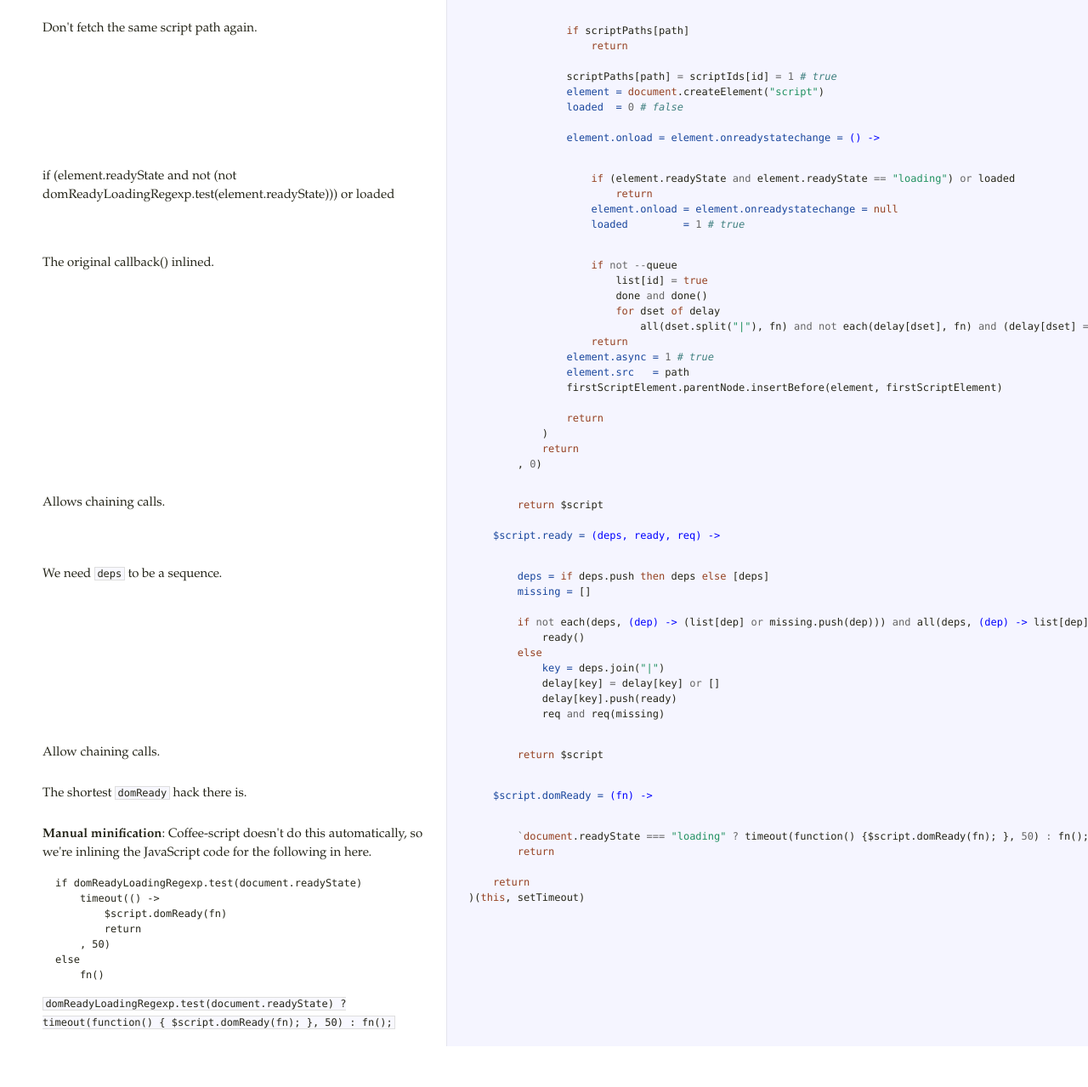
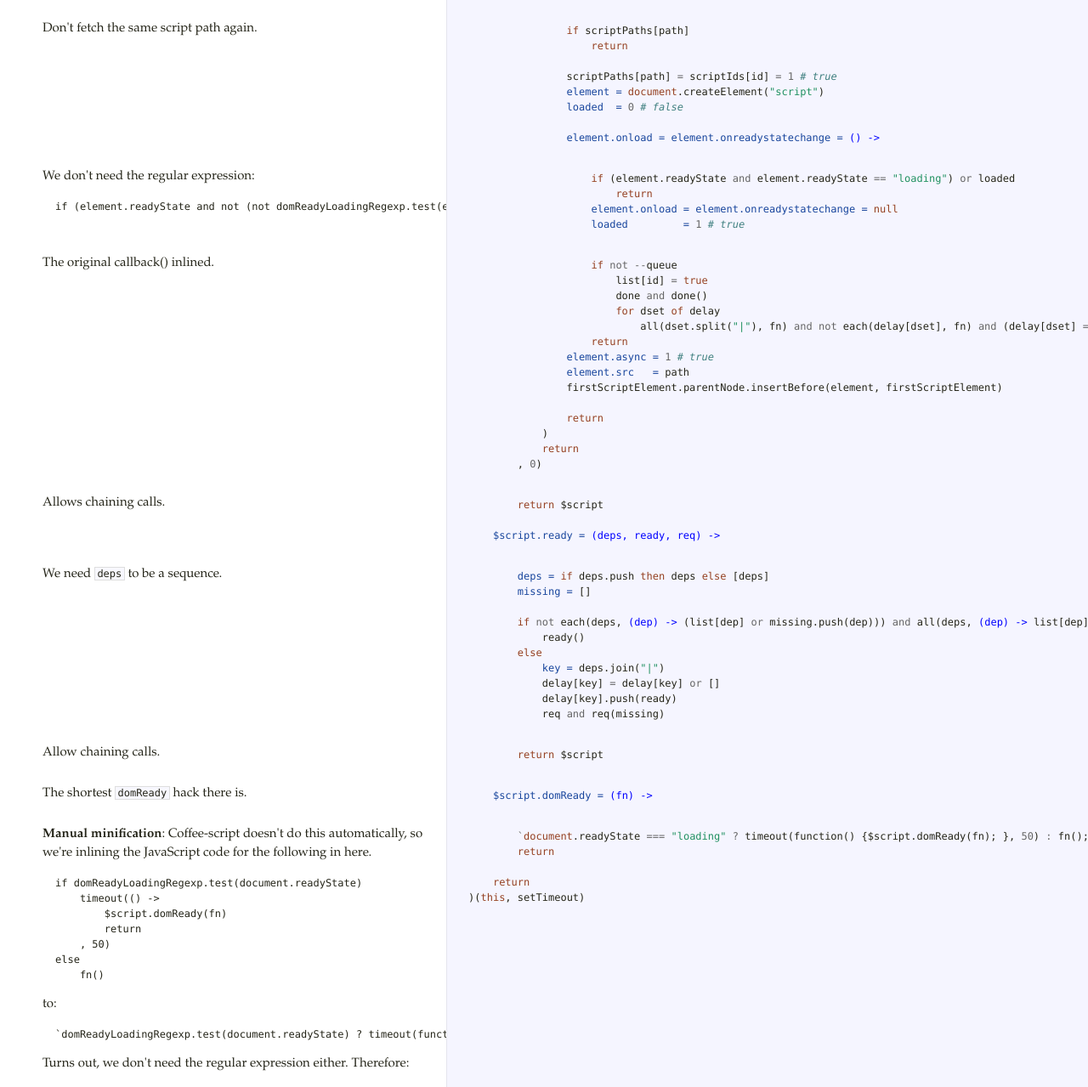
Before and after one commit to ded/script.js, a plain HTML site: page docs/script-coffee.html in a window 1280 px wide. Shown: the part 2240-3519 px from the top of the page at 85% size. Before the commit the page ends 3471 px from the top, so only its background shows below. Drawn offline with Linux system fonts and the light colour scheme.

Commit message:
Don't need the regexp.
Signed-off-by: Yesudeep Mangalapilly <gora.khargosh@gmail.com>

```diff
--- a/docs/script-coffee.html
+++ b/docs/script-coffee.html
@@ -82,7 +82,10 @@ The closure exists to limit the scope of <code>fn</code>.</p>             </td>
                 <span class="nv">element = </span><span class="nb">document</span><span class="p">.</span><span class="nx">createElement</span><span class="p">(</span><span class="s2">&quot;script&quot;</span><span class="p">)</span>
                 <span class="nv">loaded  = </span><span class="mi">0</span> <span class="c1"># false</span>
 
-                <span class="nv">element.onload = element.onreadystatechange = </span><span class="nf">() -&gt;</span></pre></div>             </td>           </tr>                               <tr id="section-15">             <td class="docs">               <div class="pilwrap">                 <a class="pilcrow" href="#section-15">&#182;</a>               </div>               <p>if (element.readyState and not (not domReadyLoadingRegexp.test(element.readyState))) or loaded</p>             </td>             <td class="code">               <div class="highlight"><pre>                    <span class="k">if</span> <span class="p">(</span><span class="nx">element</span><span class="p">.</span><span class="nx">readyState</span> <span class="o">and</span> <span class="nx">element</span><span class="p">.</span><span class="nx">readyState</span> <span class="o">==</span> <span class="s2">&quot;loading&quot;</span><span class="p">)</span> <span class="o">or</span> <span class="nx">loaded</span>
+                <span class="nv">element.onload = element.onreadystatechange = </span><span class="nf">() -&gt;</span></pre></div>             </td>           </tr>                               <tr id="section-15">             <td class="docs">               <div class="pilwrap">                 <a class="pilcrow" href="#section-15">&#182;</a>               </div>               <p>We don't need the regular expression:</p>
+
+<pre><code>if (element.readyState and not (not domReadyLoadingRegexp.test(element.readyState))) or loaded
+</code></pre>             </td>             <td class="code">               <div class="highlight"><pre>                    <span class="k">if</span> <span class="p">(</span><span class="nx">element</span><span class="p">.</span><span class="nx">readyState</span> <span class="o">and</span> <span class="nx">element</span><span class="p">.</span><span class="nx">readyState</span> <span class="o">==</span> <span class="s2">&quot;loading&quot;</span><span class="p">)</span> <span class="o">or</span> <span class="nx">loaded</span>
                         <span class="k">return</span>
                     <span class="nv">element.onload = element.onreadystatechange = </span><span class="kc">null</span>
                     <span class="nv">loaded         = </span><span class="mi">1</span> <span class="c1"># true</span></pre></div>             </td>           </tr>                               <tr id="section-16">             <td class="docs">               <div class="pilwrap">                 <a class="pilcrow" href="#section-16">&#182;</a>               </div>               <p>The original callback() inlined.</p>             </td>             <td class="code">               <div class="highlight"><pre>                    <span class="k">if</span> <span class="o">not</span> <span class="o">--</span><span class="nx">queue</span>
@@ -122,7 +125,12 @@ else
     fn()
 </code></pre>
 
-<p><code>domReadyLoadingRegexp.test(document.readyState) ? timeout(function() { $script.domReady(fn); }, 50) : fn();</code></p>             </td>             <td class="code">               <div class="highlight"><pre>        <span class="o">`</span><span class="nb">document</span><span class="p">.</span><span class="nx">readyState</span> <span class="o">===</span> <span class="s2">&quot;loading&quot;</span> <span class="o">?</span> <span class="nx">timeout</span><span class="p">(</span><span class="nx">function</span><span class="p">()</span> <span class="p">{</span><span class="nx">$script</span><span class="p">.</span><span class="nx">domReady</span><span class="p">(</span><span class="nx">fn</span><span class="p">);</span> <span class="p">},</span> <span class="mi">50</span><span class="p">)</span> <span class="o">:</span> <span class="nx">fn</span><span class="p">();</span><span class="o">`</span>
+<p>to:</p>
+
+<pre><code>`domReadyLoadingRegexp.test(document.readyState) ? timeout(function() { $script.domReady(fn); }, 50) : fn();`
+</code></pre>
+
+<p>Turns out, we don't need the regular expression either. Therefore:</p>             </td>             <td class="code">               <div class="highlight"><pre>        <span class="o">`</span><span class="nb">document</span><span class="p">.</span><span class="nx">readyState</span> <span class="o">===</span> <span class="s2">&quot;loading&quot;</span> <span class="o">?</span> <span class="nx">timeout</span><span class="p">(</span><span class="nx">function</span><span class="p">()</span> <span class="p">{</span><span class="nx">$script</span><span class="p">.</span><span class="nx">domReady</span><span class="p">(</span><span class="nx">fn</span><span class="p">);</span> <span class="p">},</span> <span class="mi">50</span><span class="p">)</span> <span class="o">:</span> <span class="nx">fn</span><span class="p">();</span><span class="o">`</span>
         <span class="k">return</span>
 
     <span class="k">return</span>
```
Also changed, not shown: src/script-coffee.coffee (+9 -2 lines).
